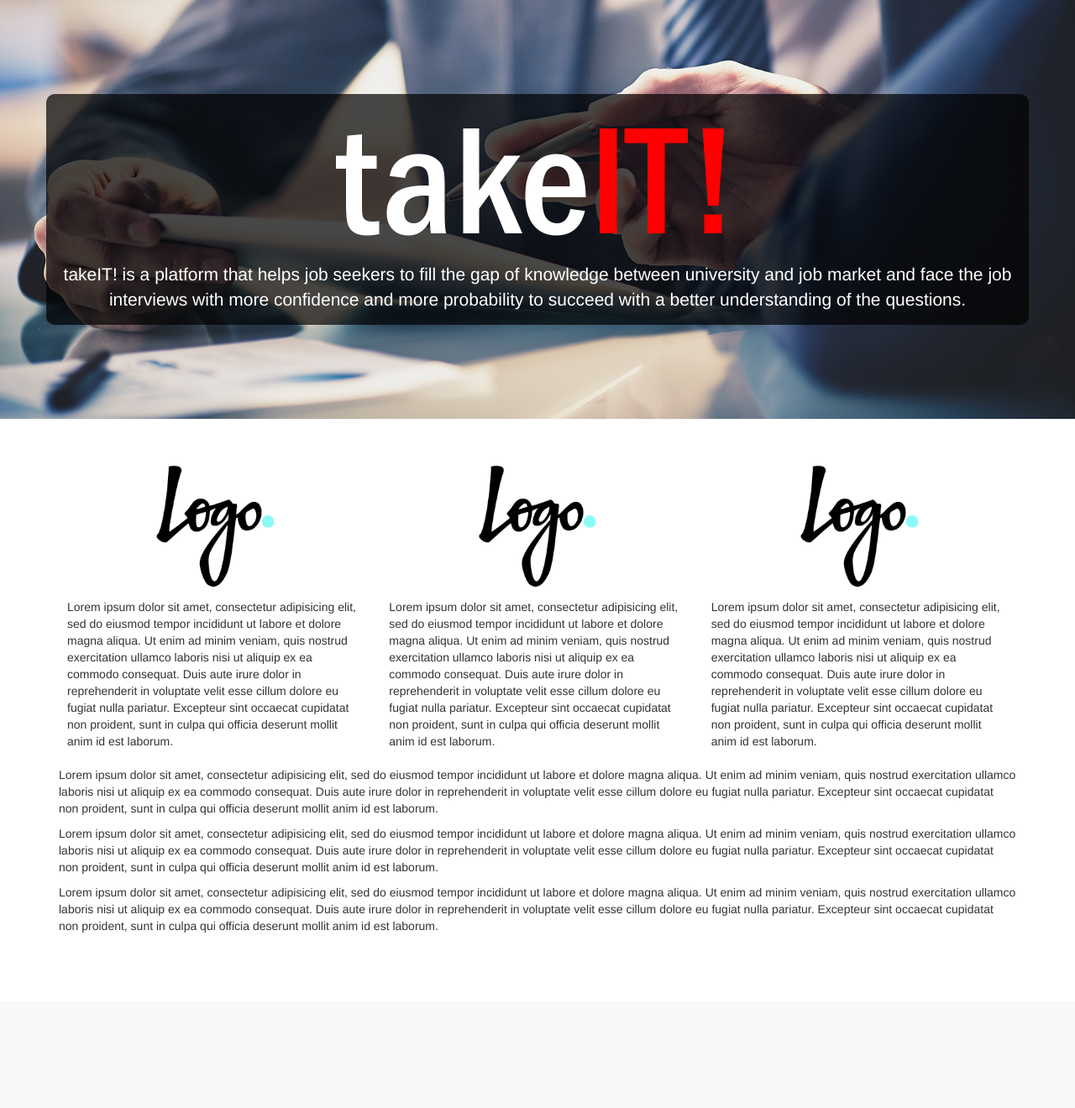
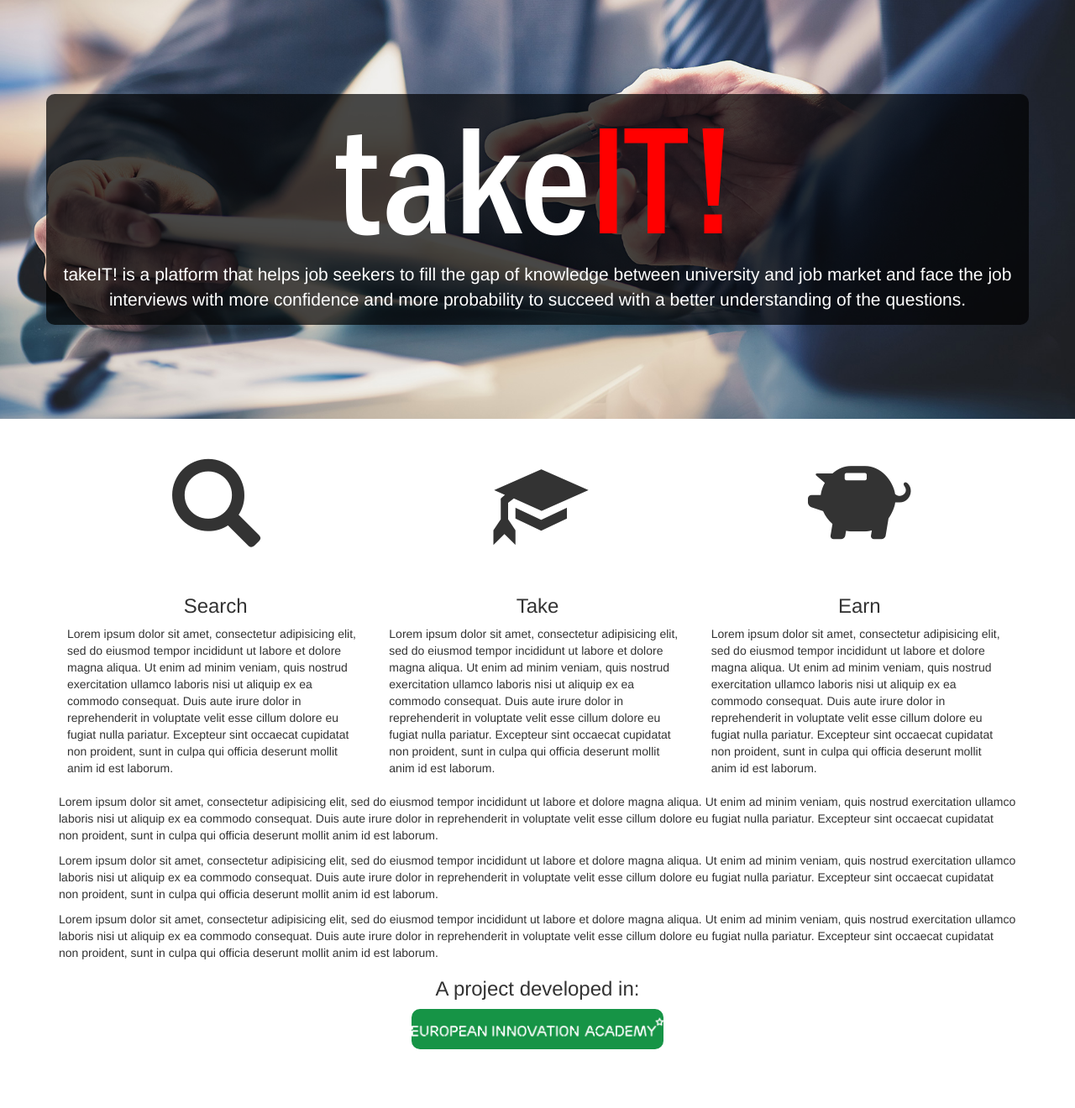
Before and after one commit to mattecora/takeIT, a PHP site: page / in a window 1280 px wide. Shown: the part 71-1391 px from the top of the page at 84% size. Before the commit the page ends 1182 px from the top, so only its background shows below. Run offline with PHP 8.4, Linux system fonts and the light colour scheme; some libraries are stand-ins or nearby versions.

Commit message:
Some changes

```diff
--- a/about.php
+++ b/about.php
@@ -102,6 +102,7 @@
         Lorem ipsum dolor sit amet, consectetur adipisicing elit, sed do eiusmod tempor incididunt ut labore et dolore magna aliqua. Ut enim ad minim veniam, quis nostrud exercitation ullamco laboris nisi ut aliquip ex ea commodo consequat. Duis aute irure dolor in reprehenderit in voluptate velit esse cillum dolore eu fugiat nulla pariatur. Excepteur sint occaecat cupidatat non proident, sunt in culpa qui officia deserunt mollit anim id est laborum.
       </div>
     </div>
+
   </div>
 
   <!-- jQuery -->
--- a/index.php
+++ b/index.php
@@ -54,15 +54,18 @@
   <div class="container">
     <div class="row">
       <div class="col-md-4">
-        <img src="logo-temp.png" />
+        <div class="glyph-cont"><span class="glyphicon glyphicon-search" aria-hidden="true"></span></div>
+        <h3>Search</h3>
         <p>Lorem ipsum dolor sit amet, consectetur adipisicing elit, sed do eiusmod tempor incididunt ut labore et dolore magna aliqua. Ut enim ad minim veniam, quis nostrud exercitation ullamco laboris nisi ut aliquip ex ea commodo consequat. Duis aute irure dolor in reprehenderit in voluptate velit esse cillum dolore eu fugiat nulla pariatur. Excepteur sint occaecat cupidatat non proident, sunt in culpa qui officia deserunt mollit anim id est laborum.</p>
       </div>
       <div class="col-md-4">
-        <img src="logo-temp.png" />
+        <div class="glyph-cont"><span class="glyphicon glyphicon-education" aria-hidden="true"></span></div>
+        <h3>Take</h3>
         <p>Lorem ipsum dolor sit amet, consectetur adipisicing elit, sed do eiusmod tempor incididunt ut labore et dolore magna aliqua. Ut enim ad minim veniam, quis nostrud exercitation ullamco laboris nisi ut aliquip ex ea commodo consequat. Duis aute irure dolor in reprehenderit in voluptate velit esse cillum dolore eu fugiat nulla pariatur. Excepteur sint occaecat cupidatat non proident, sunt in culpa qui officia deserunt mollit anim id est laborum.</p>
       </div>
       <div class="col-md-4">
-        <img src="logo-temp.png" />
+        <div class="glyph-cont"><span class="glyphicon glyphicon-piggy-bank" aria-hidden="true"></span></div>
+        <h3>Earn</h3>
         <p>Lorem ipsum dolor sit amet, consectetur adipisicing elit, sed do eiusmod tempor incididunt ut labore et dolore magna aliqua. Ut enim ad minim veniam, quis nostrud exercitation ullamco laboris nisi ut aliquip ex ea commodo consequat. Duis aute irure dolor in reprehenderit in voluptate velit esse cillum dolore eu fugiat nulla pariatur. Excepteur sint occaecat cupidatat non proident, sunt in culpa qui officia deserunt mollit anim id est laborum.</p>
       </div>
     </div>
@@ -79,6 +82,9 @@
     <p>
       Lorem ipsum dolor sit amet, consectetur adipisicing elit, sed do eiusmod tempor incididunt ut labore et dolore magna aliqua. Ut enim ad minim veniam, quis nostrud exercitation ullamco laboris nisi ut aliquip ex ea commodo consequat. Duis aute irure dolor in reprehenderit in voluptate velit esse cillum dolore eu fugiat nulla pariatur. Excepteur sint occaecat cupidatat non proident, sunt in culpa qui officia deserunt mollit anim id est laborum.
     </p>
+
+    <h3>A project developed in:</h3>
+    <img src="media/eia_logo.png" id="eialogo" />
   </div>
 
   <!-- jQuery -->
--- a/style.css
+++ b/style.css
@@ -41,15 +41,22 @@ body {
   padding: 10px;
 }
 
-.row img {
-  max-width: 50%;
+.glyph-cont {
+  font-size: 750%;
+  text-align: center;
+}
+
+.container h1,
+.container h2,
+.container h3 {
+  text-align: center;
+}
+
+#eialogo {
+  max-width: 300px;
   display: block;
   margin: auto;
-  padding: 10px;
-}
-
-.container h1 {
-  text-align: center;
+  border-radius: 10px;
 }
 
 .media img {
```
Also changed, not shown: media/eia_logo.png (added).
